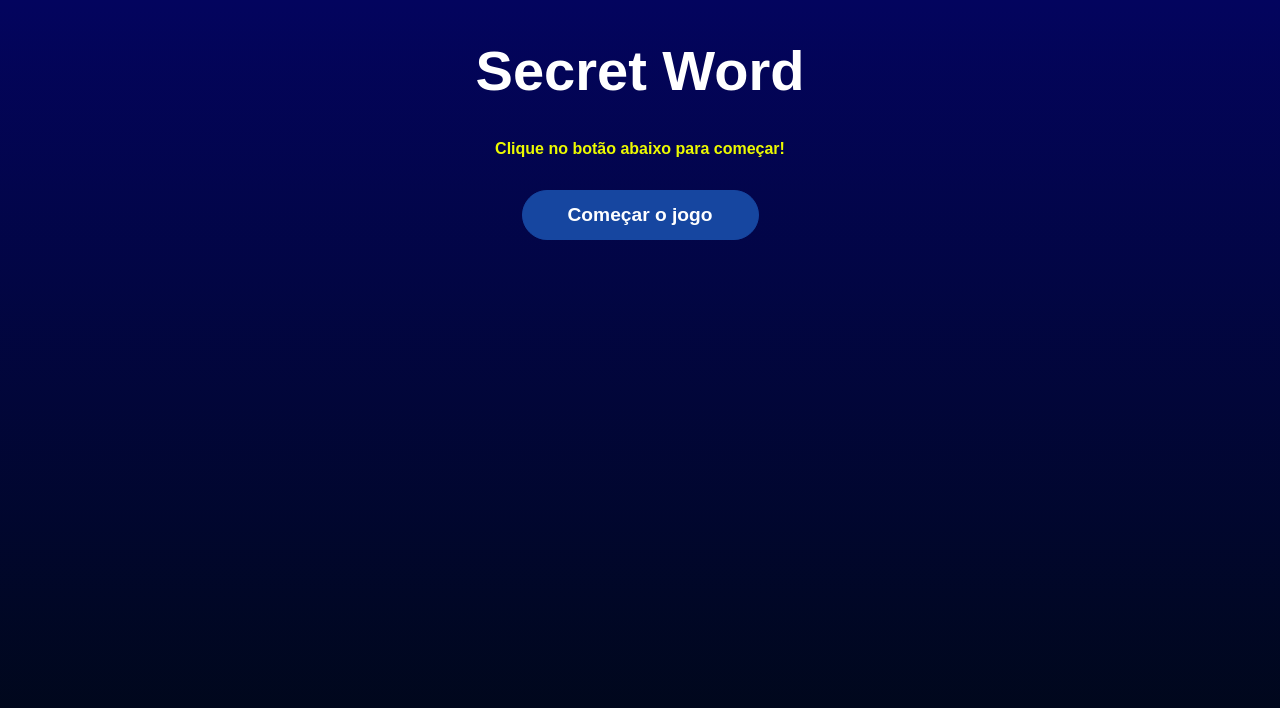
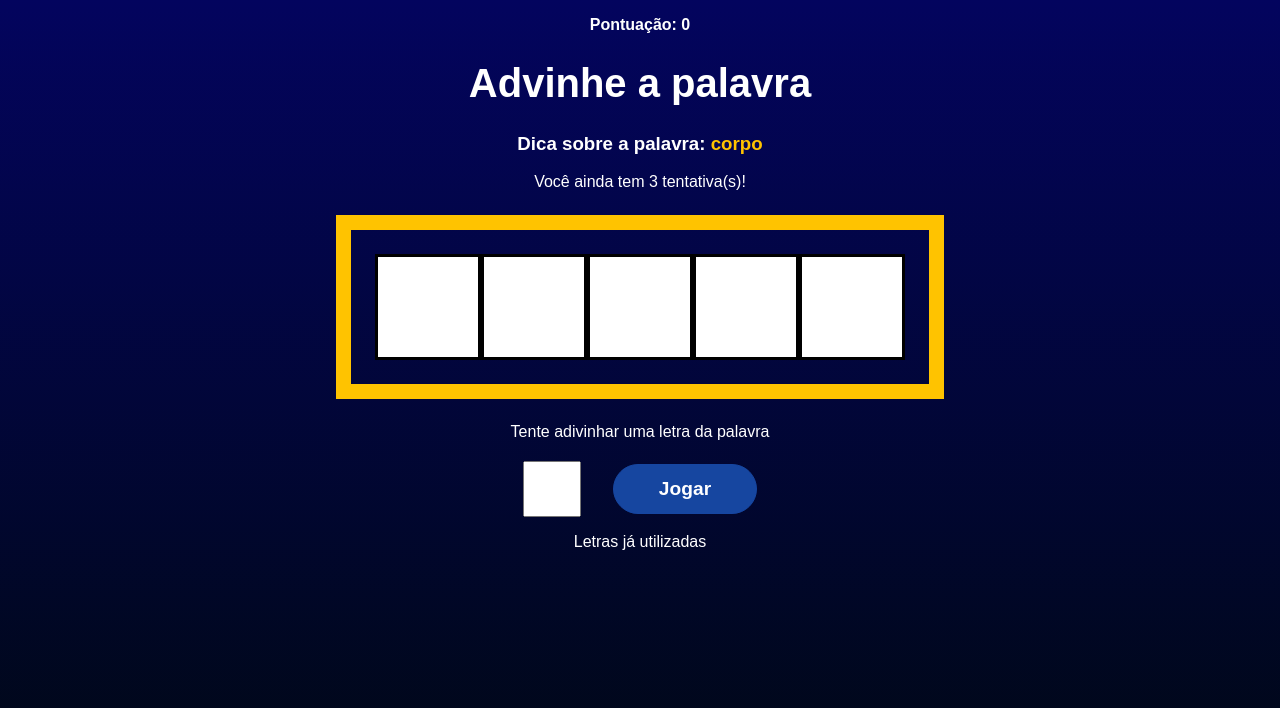
Before and after one commit to beatrizsiq/estudos-react, a React (Create React App) app in the folder secretword/: page / in a window 1280 px wide. Both pictures are taken after a click on the button "Começar o jogo". Shown: the top 708 px of the page. Built offline with nearby package versions, Linux system fonts and the light colour scheme.

Commit message:
feat: :art: modificado estilo do componente Game e construindo lógica de inserção de letras

```diff
--- a/secretword/src/App.jsx
+++ b/secretword/src/App.jsx
@@ -18,11 +18,66 @@
   const [gameStage, setGameState] = useState(stages[0].name)
   const [words] = useState(wordsList);
 
+  const [pickedWord, setPickedWord] = useState("");
+  const [pickedCategory, setPickedCategory] = useState("");
+  const [letters, setLetters] = useState([]);
+
+  const [guessedLetters, setGuessedLetters] = useState([]);
+  const [wrongLetters, setWrongLetters] = useState([]);
+  const [guesses, setGuesses] = useState(3);
+  const [score, setScore] = useState(0);
+
+  //escolhendo palavra e categoria
+  const pickWordNCategory = () => {
+    //escolhendo categoria aleatória
+    const categories = Object.keys(words);
+    const category = categories[Math.floor(Math.random() * Object.keys(categories).length)];
+
+    //escolhendo palavra aleatoria
+    const word = words[category][Math.floor(Math.random() * words[category].length)];
+
+    return { word, category };
+  }
+  //começar jogo
+  const startGame = () => {
+    //escolhendo a categoria e a palavra
+    const { word, category } = pickWordNCategory(); // declaração de duas variáveis que irão receber, cada uma, os valores advindos da função pickWordNCategory
+
+    // criando array de palavras
+    let wordLetters = word.split("");
+    wordLetters = wordLetters.map((letters) => letters.toLowerCase());
+
+    //set states
+    setPickedWord(word);
+    setPickedCategory(category);
+    setLetters(wordLetters);
+    setGameState(stages[1].name)
+  };
+
+  //processar a letra digitada pelo usuário
+  const verifyLetter = (letter) => {
+    console.log(letter);
+  }
+
+  //reinicia o jogo
+  const retryGame = () => {
+  }
   return (
     <div className="App">
-      {gameStage == 'start' && <StartScreen />}
-      {gameStage == 'game' && <Game />}
-      {gameStage == 'end' && <GameOver />}
+      {gameStage == 'start' && <StartScreen startGame={startGame} />}
+      {(gameStage == 'game' &&
+        <Game
+          verifyLetter={verifyLetter}
+          pickedWord={pickedWord}
+          pickedCategory={pickedCategory}
+          letters={letters}
+          guessedLetters={guessedLetters}
+          wrongLetters={wrongLetters}
+          guesses={guesses}
+          score={score}
+        />
+      )}
+      {gameStage == 'end' && <GameOver retryGame={retryGame} />}
     </div>
   );
 }
--- a/secretword/src/components/Game.jsx
+++ b/secretword/src/components/Game.jsx
@@ -1,8 +1,73 @@
+import { useState, useRef } from "react"
 import "../style/Game.css"
 
-const Game = () => {
+//useRef -> cria referência à algum lugar
+
+const Game = ({
+  verifyLetter,
+  pickedWord,
+  pickedCategory,
+  letters,
+  guessedLetters,
+  wrongLetters,
+  guesses,
+  score }) => {
+
+  const [letter, setLetter] = useState("");
+  const letterInputRef = useRef(null);
+
+  const handleSubmit = (e) =>{
+    e.preventDefault();
+    verifyLetter(letter);
+    setLetter("");
+
+    //focar no elemento input após o submit
+    letterInputRef.current.focus();
+
+  }
+
   return (
-    <div>Game</div>
+    <div className="game">
+      <p className="points">
+        <span>Pontuação: {score}</span>
+      </p>
+      <h1>Advinhe a palavra</h1>
+      <h3 className="tip">
+        Dica sobre a palavra: <span>{pickedCategory}</span>
+      </h3>
+      <p>Você ainda tem {guesses} tentativa(s)!</p>
+      <div className="wordContainer">
+        {letters.map((letter, i) => (
+          guessedLetters.includes(letter) ? (
+            <span key={i} className="letter">{letter}</span>
+          ) : (
+            <span key={i} className="blankSquare"></span>
+          )
+
+        ))}
+      </div>
+      <div className="letterContainer">
+        <p>Tente adivinhar uma letra da palavra</p>
+        <form onSubmit={handleSubmit}>
+          <input
+            type="text"
+            name="letter"
+            maxLength="1"
+            required
+            onChange={(e) => setLetter(e.target.value)}
+            value={letter}
+            ref={letterInputRef}
+          />
+          <button>Jogar</button>
+        </form>
+      </div>
+      <div className="wrongLettersContainer">
+        <p>Letras já utilizadas</p>
+        {wrongLetters.map((letter, i) => (
+          <span key={i}>{letter}</span>
+        ))}
+      </div>
+    </div>
   )
 }
 
--- a/secretword/src/components/GameOver.jsx
+++ b/secretword/src/components/GameOver.jsx
@@ -1,8 +1,11 @@
 import "../style/GameOver.css"
 
-const GameOver = () => {
+const GameOver = ({retryGame}) => {
   return (
-    <div>GameOver</div>
+    <div>
+      <h1>Game over</h1>
+      <button onClick={retryGame}>Resetar Jogo</button>
+    </div>
   )
 }
 
--- a/secretword/src/components/StartScreen.jsx
+++ b/secretword/src/components/StartScreen.jsx
@@ -1,10 +1,10 @@
 import "../style/StartScreen.css"
-const StartScreen = () => {
+const StartScreen = ({startGame}) => {
     return (
         <div className="start">
             <h1>Secret Word</h1>
             <p>Clique no botão abaixo para começar!</p>
-            <button>Começar o jogo</button>
+            <button onClick={startGame}>Começar o jogo</button>
         </div>
     )
 }
--- a/secretword/src/style/Game.css
+++ b/secretword/src/style/Game.css
@@ -0,0 +1,48 @@
+.game h1 {
+    font-size: 2.5em;
+}
+
+.points span {
+    font-weight: bold;
+}
+
+.tip span {
+    color: #ffc300;
+}
+
+.wordContainer {
+    margin: 1.5em;
+    padding: 1.5em;
+    border: 15px solid #ffc300;
+    display: flex;
+}
+
+.letter,
+.blankSquare {
+    font-size: 70px;
+    line-height: 1.5;
+    border: 3px solid #000;
+    height: 100px;
+    width: 100px;
+    text-transform: uppercase;
+    background-color: #FFF;
+    color: #000;
+    font-weight: bold;
+}
+
+.letterContainer p {
+    margin-bottom: 1.2em;
+}
+
+.letterContainer form {
+    display: flex;
+    align-items: center;
+    justify-content: center;
+}
+.letterContainer input {
+    height: 50px;
+    width: 50px;
+    font-size: 2em;
+    text-align: center;
+    margin-right: 1em;
+}
```
